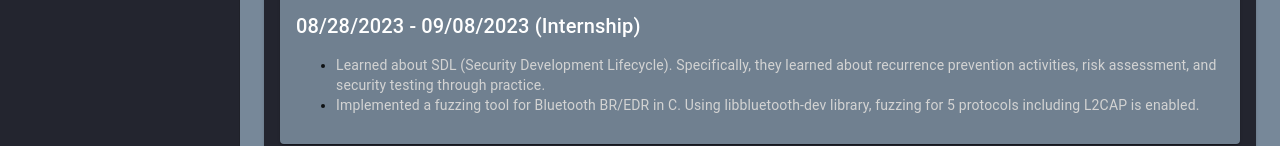
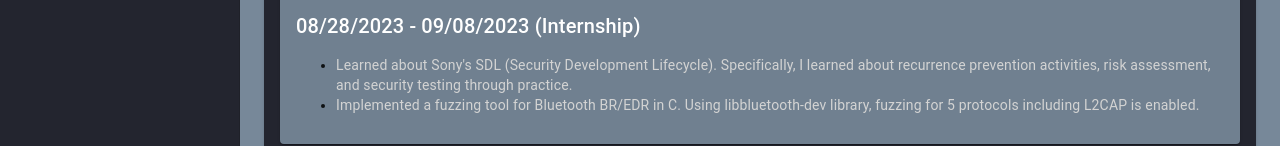
Before and after one commit to trapedev/trapedev.github.io, a React (Create React App) app in the folder app/: page /#/experiences in a window 1280 px wide. Shown: the part 414-560 px from the top of the page. Built offline with nearby package versions, Linux system fonts and the light colour scheme.

Commit message:
commit all changes

```diff
--- a/app/src/pages/experiences.tsx
+++ b/app/src/pages/experiences.tsx
@@ -45,7 +45,7 @@ const Experiences = () => {
             />
 	    <BulletPointsList
               items={[
-		"Learned about SDL (Security Development Lifecycle). Specifically, they learned about recurrence prevention activities, risk assessment, and security testing through practice.",
+		"Learned about Sony's SDL (Security Development Lifecycle). Specifically, I learned about recurrence prevention activities, risk assessment, and security testing through practice.",
 		"Implemented a fuzzing tool for Bluetooth BR/EDR in C. Using libbluetooth-dev library, fuzzing for 5 protocols including L2CAP is enabled.",
 	      ]}
 	    />
```
Also changed, not shown: 8 other files (tests, documents, lock files or other folders).
